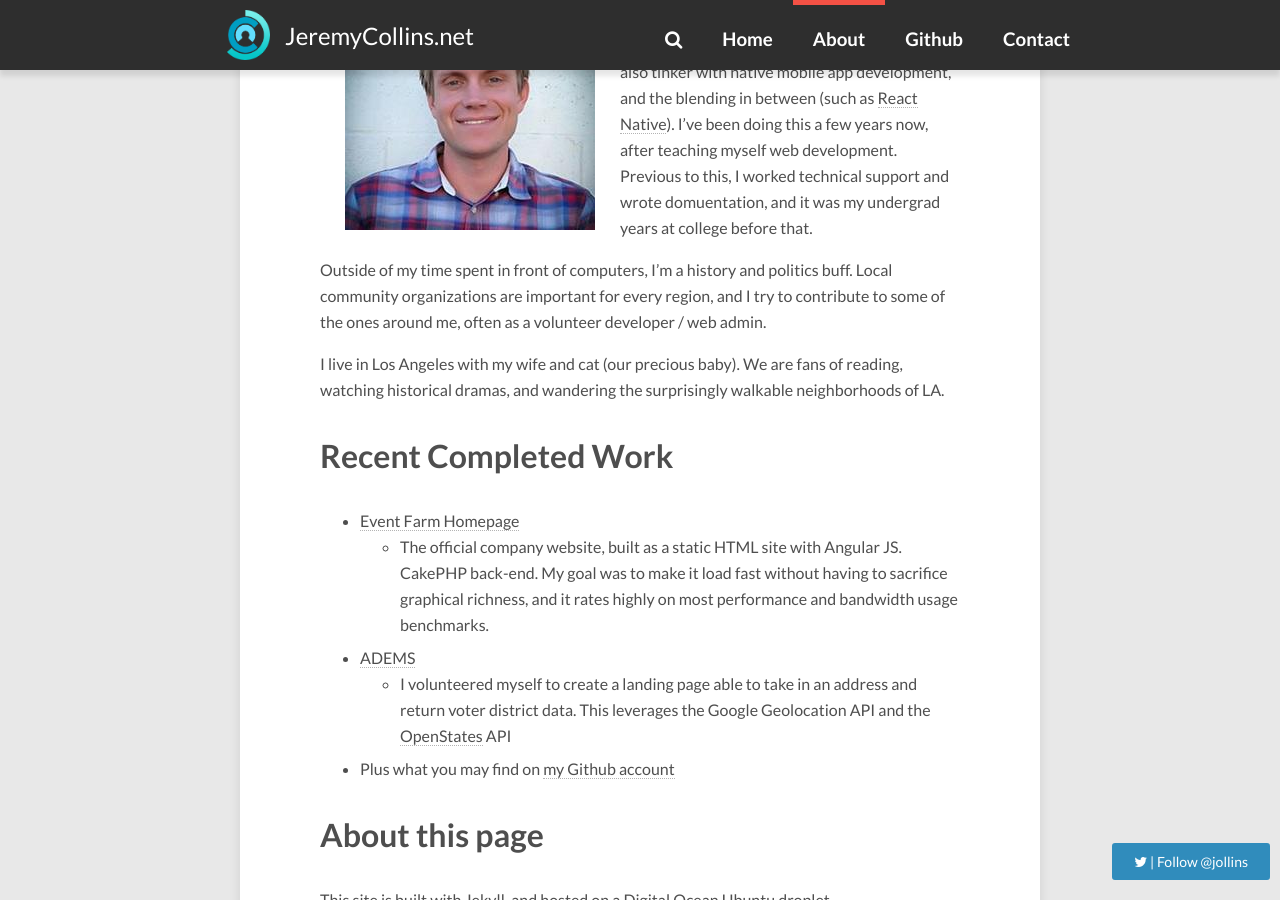
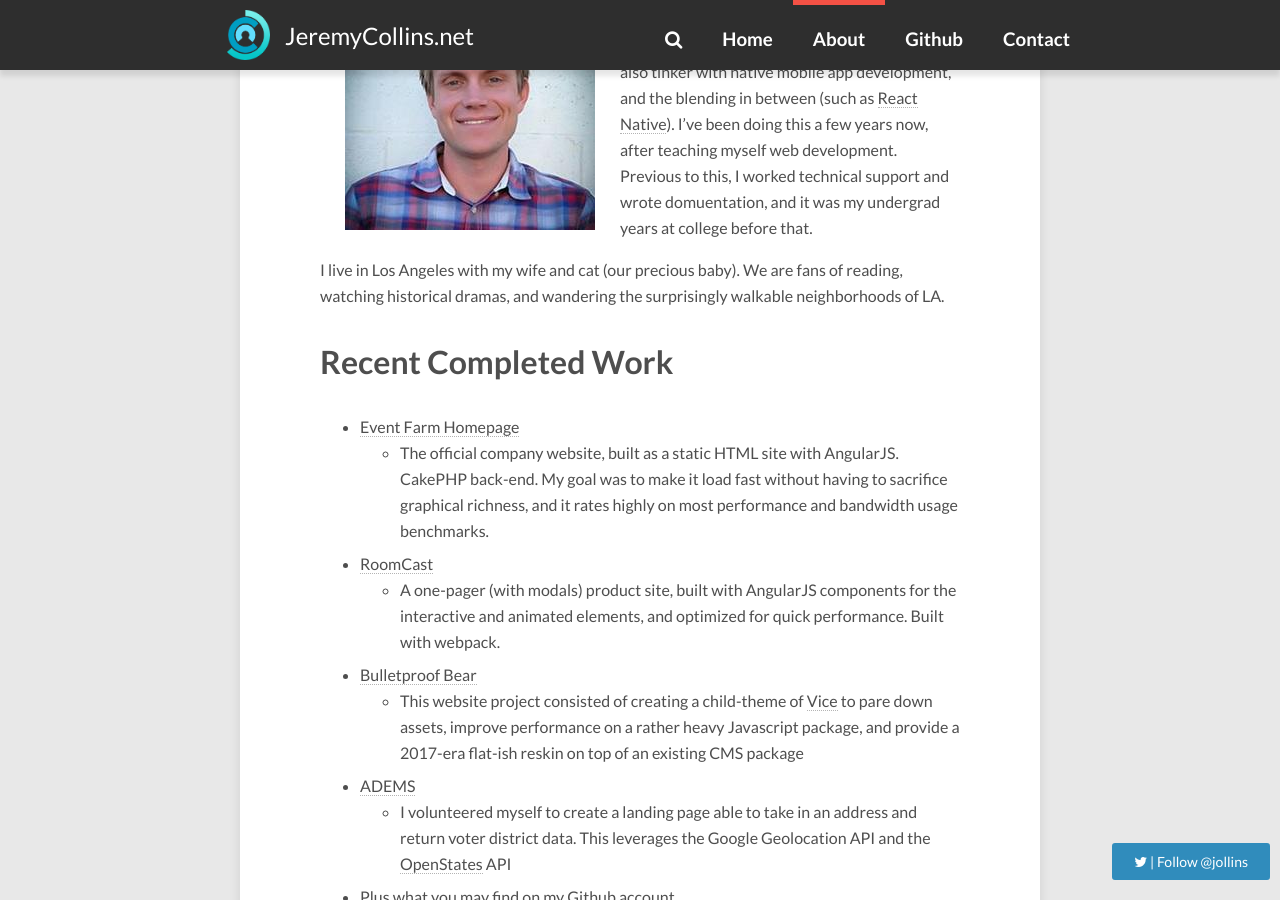
Before and after one commit to jdodsoncollins/JeremyCollinsDotNet, a Jekyll site: the page built from about.md, in a window 1280 px wide and 900 px high, scrolled down 310 px. Built offline with Jekyll 4.4.1, drawn with Linux system fonts in a browser that asks for light colours; nearby versions of some CDN libraries; comment, search, counter and statistics services are not loaded.

Commit message:
Updating about page

```diff
--- a/about.md
+++ b/about.md
@@ -10,13 +10,15 @@
 
 Hi, I'm Jeremy. I'm a Software Engineer at [Event Farm](eventfarm.com), and previously I was at [Act-On](act-on.com). Professionally, I focus on developing attractive, fast, component-based progressive webapps. I also tinker with native mobile app development, and the blending in between (such as [React Native](https://facebook.github.io/react-native/)). I've been doing this a few years now, after teaching myself web development. Previous to this, I worked technical support and wrote domuentation, and it was my undergrad years at college before that.
 
-Outside of my time spent in front of computers, I'm a history and politics buff. Local community organizations are important for every region, and I try to contribute to some of the ones around me, often as a volunteer developer / web admin.
-
 I live in Los Angeles with my wife and cat (our precious baby). We are fans of reading, watching historical dramas, and wandering the surprisingly walkable neighborhoods of LA.
 
 # Recent Completed Work
 * [Event Farm Homepage](eventfarm.com)
-    * The official company website, built as a static HTML site with Angular JS. CakePHP back-end. My goal was to make it load fast without having to sacrifice graphical richness, and it rates highly on most performance and bandwidth usage benchmarks.
+    * The official company website, built as a static HTML site with AngularJS. CakePHP back-end. My goal was to make it load fast without having to sacrifice graphical richness, and it rates highly on most performance and bandwidth usage benchmarks.
+* [RoomCast](roomcast.teleadapt.com)
+    * A one-pager (with modals) product site, built with AngularJS components for the interactive and animated elements, and optimized for quick performance. Built with webpack.
+* [Bulletproof Bear](bulletproofbear.com)
+    * This website project consisted of creating a child-theme of [Vice](https://themeforest.net/item/vice-music-band-dj-and-radio-wordpress-theme/10067870) to pare down assets, improve performance on a rather heavy Javascript package, and provide a 2017-era flat-ish reskin on top of an existing CMS package
 * [ADEMS](adems2017.vote)
     * I volunteered myself to create a landing page able to take in an address and return voter district data. This leverages the Google Geolocation API and the [OpenStates](https://openstates.org) API
 * Plus what you may find on [my Github account](https://github.com/jdodsoncollins)
```
